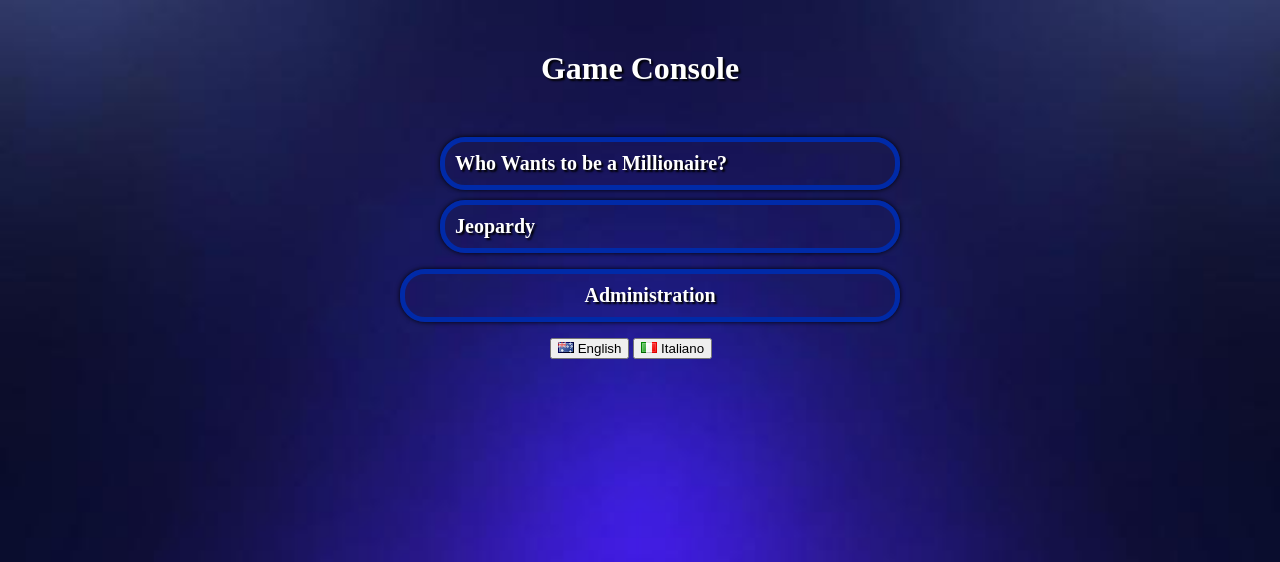
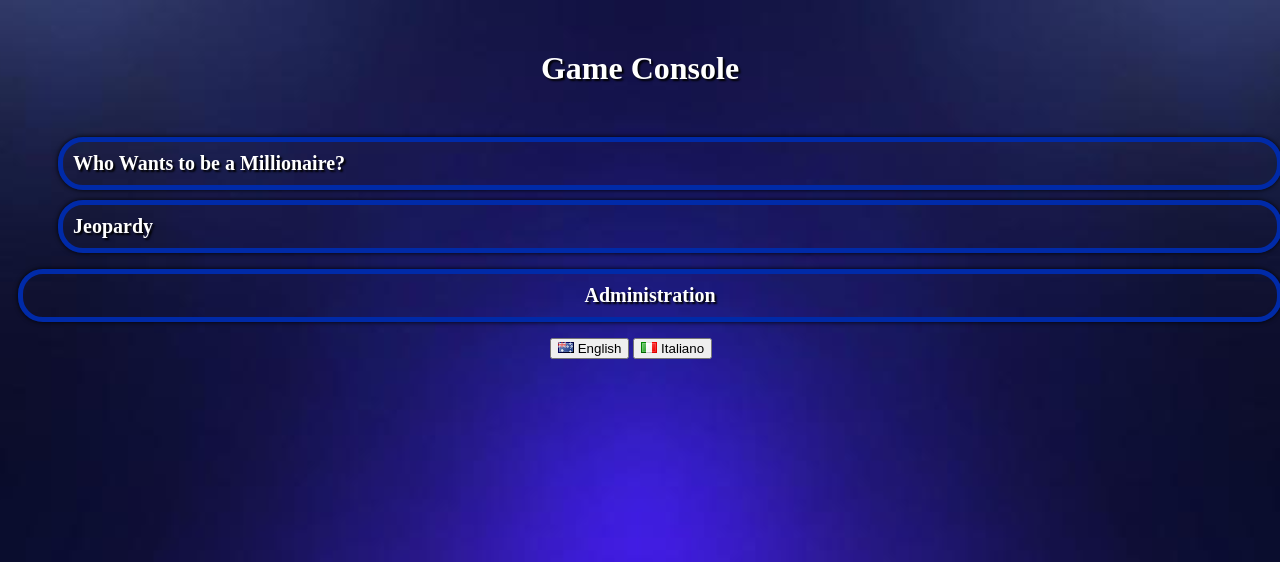
Before and after one commit to codefisher/web_games, a Django app: page / in a window 1280 px wide. Shown: the top 562 px of the page. Run offline with Django 3.2, Linux system fonts and the light colour scheme.

Commit message:
Change to width

```diff
--- a/million/static/style.css
+++ b/million/static/style.css
@@ -5,7 +5,7 @@ body {
 }
 
 #index {
-    width:500px;
+    min-width:500px;
     margin:0 auto;
 }
 
```
